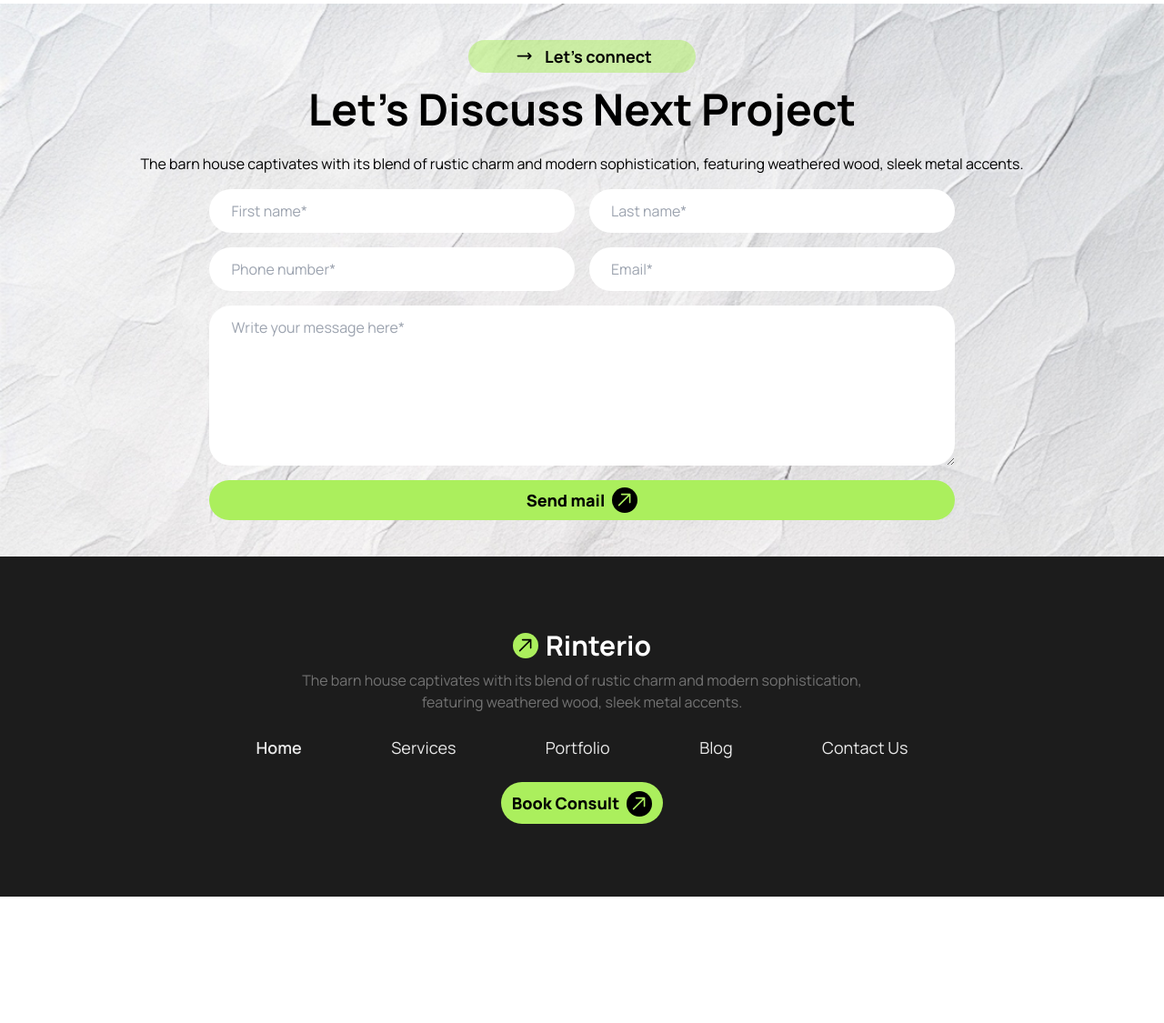
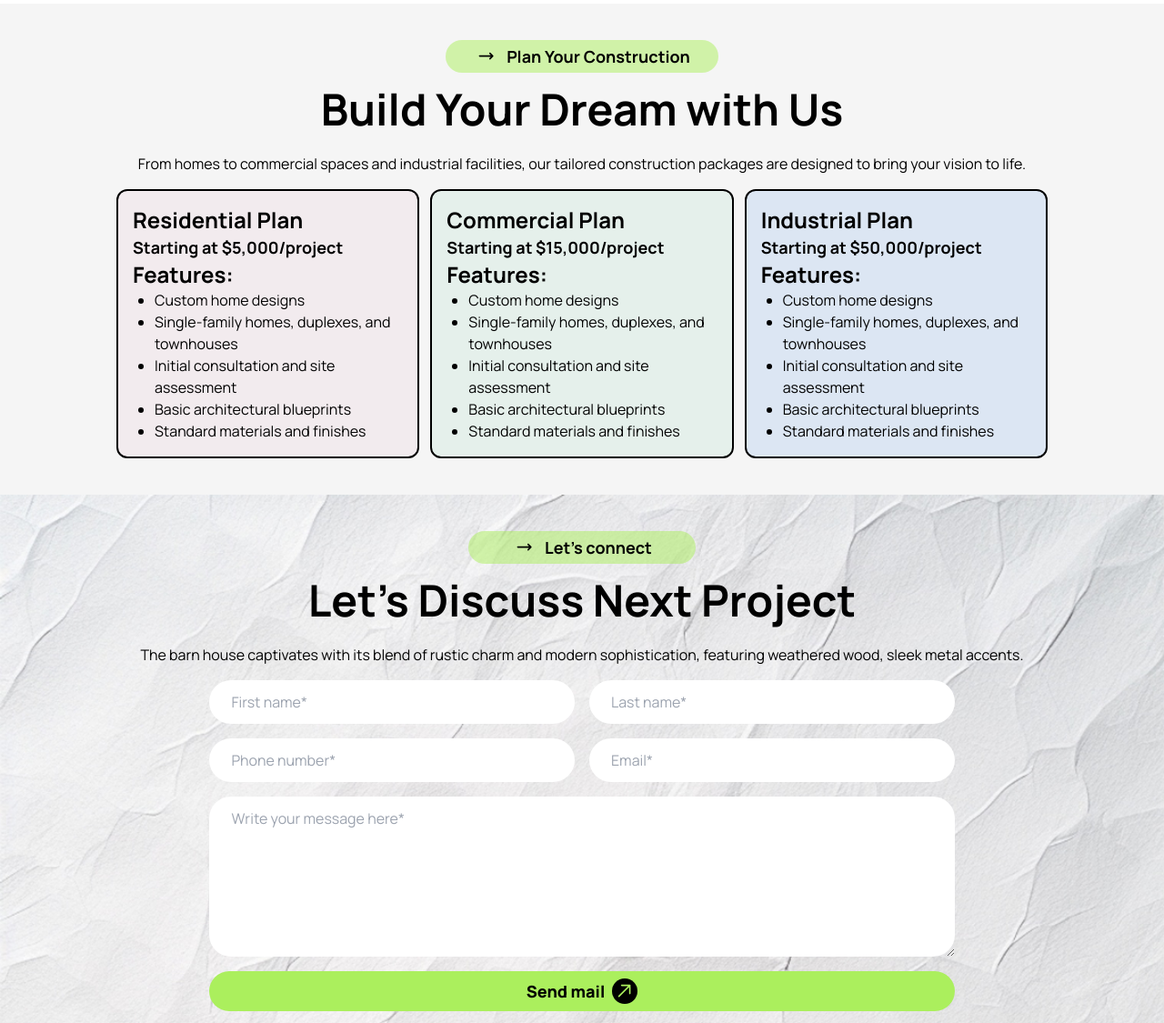
Before and after one commit to greenbinjack/Web-Development-Assignment-03, a plain HTML site: page index.html in a window 1280 px wide. Shown: the part 2583-3708 px from the top of the page at 91% size. Before the commit the page ends 3569 px from the top, so only its background shows below. Drawn offline with nearby package versions, Linux system fonts and the light colour scheme.

Commit message:
added challenge section

```diff
--- a/index.html
+++ b/index.html
@@ -431,6 +431,92 @@
         </div>
       </section>
       <!-- pricing section -->
+      <section class="w-full bg-[hsl(0,0%,96%)] py-10">
+        <div
+          class="w-[90%] sm:w-[80%] flex flex-col justify-center items-center mx-auto"
+        >
+          <!-- content -->
+          <div
+            class="w-full flex flex-col justify-center items-center mx-auto gap-2"
+          >
+            <a
+              href="#"
+              class="w-[300px] rounded-[2rem] border-none bg-[hsl(88,82%,65%)]/[0.5] text-sm sm:text-lg font-bold inline-flex justify-center items-center px-2 py-1 gap-2 mb-2"
+            >
+              <svg
+                xmlns="http://www.w3.org/2000/svg"
+                fill="none"
+                viewBox="0 0 25 25"
+                stroke-width="2"
+                stroke="black"
+                class="size-7 inline p-1"
+              >
+                <path
+                  stroke-linecap="round"
+                  stroke-linejoin="round"
+                  d="M17.25 8.25 21 12m0 0-3.75 3.75M21 12H3"
+                />
+              </svg>
+              Plan Your Construction
+            </a>
+            <h1 class="px-1 font-bold text-3xl sm:text-5xl mb-4 text-center">
+              Build Your Dream with Us
+            </h1>
+            <p class="mb-4 text-center">
+              From homes to commercial spaces and industrial facilities, our
+              tailored construction packages are designed to bring your vision
+              to life.
+            </p>
+          </div>
+          <!-- cards -->
+          <div
+            class="flex flex-col sm:flex-row justify-between items-center gap-3"
+          >
+            <div class="bg-[#E7C1D3]/[0.2] rounded-xl border-2 border-black">
+              <div class="p-4">
+                <h2 class="font-bold text-2xl">Residential Plan</h2>
+                <p class="font-bold text-lg">Starting at $5,000/project</p>
+                <h3 class="font-bold text-2xl">Features:</h3>
+                <ul class="list-disc ml-6">
+                  <li>Custom home designs</li>
+                  <li>Single-family homes, duplexes, and townhouses</li>
+                  <li>Initial consultation and site assessment</li>
+                  <li>Basic architectural blueprints</li>
+                  <li>Standard materials and finishes</li>
+                </ul>
+              </div>
+            </div>
+            <div class="bg-[#A4DAC3]/[0.2] rounded-xl border-2 border-black">
+              <div class="p-4">
+                <h2 class="font-bold text-2xl">Commercial Plan</h2>
+                <p class="font-bold text-lg">Starting at $15,000/project</p>
+                <h3 class="font-bold text-2xl">Features:</h3>
+                <ul class="list-disc ml-6">
+                  <li>Custom home designs</li>
+                  <li>Single-family homes, duplexes, and townhouses</li>
+                  <li>Initial consultation and site assessment</li>
+                  <li>Basic architectural blueprints</li>
+                  <li>Standard materials and finishes</li>
+                </ul>
+              </div>
+            </div>
+            <div class="bg-[#77AAEA]/[0.2] rounded-xl border-2 border-black">
+              <div class="p-4">
+                <h2 class="font-bold text-2xl">Industrial Plan</h2>
+                <p class="font-bold text-lg">Starting at $50,000/project</p>
+                <h3 class="font-bold text-2xl">Features:</h3>
+                <ul class="list-disc ml-6">
+                  <li>Custom home designs</li>
+                  <li>Single-family homes, duplexes, and townhouses</li>
+                  <li>Initial consultation and site assessment</li>
+                  <li>Basic architectural blueprints</li>
+                  <li>Standard materials and finishes</li>
+                </ul>
+              </div>
+            </div>
+          </div>
+        </div>
+      </section>
       <!-- discuss next section -->
       <section class="discuss w-full py-10">
         <div
@@ -499,7 +585,10 @@
               placeholder="Write your message here*"
               class="rounded-3xl px-6 py-3 row-span-12 col-span-2"
             ></textarea>
-            <button type="submit" class="rounded-full bg-[hsl(88,82%,65%)] col-span-2 p-3 py-2 text-lg font-extrabold flex justify-center items-center gap-2">
+            <button
+              type="submit"
+              class="rounded-full bg-[hsl(88,82%,65%)] col-span-2 p-3 py-2 text-lg font-extrabold flex justify-center items-center gap-2"
+            >
               <a href="#" class="block">Send mail</a>
               <svg
                 xmlns="http://www.w3.org/2000/svg"
@@ -520,8 +609,12 @@
         </div>
       </section>
     </main>
-    <footer class="flex flex-col justify-between items-center mx-auto bg-[#1C1C1C] text-white py-10 sm:py-20">
-      <div class="w-[90%] sm:w-[70%] flex flex-col justify-between items-center text-center gap-2">
+    <footer
+      class="flex flex-col justify-between items-center mx-auto bg-[#1C1C1C] text-white py-10 sm:py-20"
+    >
+      <div
+        class="w-[90%] sm:w-[70%] flex flex-col justify-between items-center text-center gap-2"
+      >
         <div class="w-[90%] sm:w-[70%] flex items-center justify-center gap-2">
           <svg
             xmlns="http://www.w3.org/2000/svg"
@@ -539,19 +632,28 @@
           </svg>
           <h1 class="font-bold text-3xl">Rinterio</h1>
         </div>
-        <p class="text-[#737373] w-[90%] sm:w-[70%] mb-4">The barn house captivates with its blend of rustic charm and modern sophistication, featuring weathered wood, sleek metal accents.</p>
+        <p class="text-[#737373] w-[90%] sm:w-[70%] mb-4">
+          The barn house captivates with its blend of rustic charm and modern
+          sophistication, featuring weathered wood, sleek metal accents.
+        </p>
         <div class="w-[90%] sm:w-[80%]">
-          <div class="flex flex-col sm:flex-row items-center justify-between gap-8 mb-4">
-            <a href="#" class="text-[#E9E9E9] text-lg font-semibold">Home</a>
-            <a href="#" class="text-[#E9E9E9] text-lg">Services</a>
-            <a href="#" class="text-[#E9E9E9] text-lg">Portfolio</a>
-            <a href="#" class="text-[#E9E9E9] text-lg">Blog</a>
-            <a href="#" class="text-[#E9E9E9] text-lg">Contact Us</a>
+          <div
+            class="flex flex-col sm:flex-row items-center justify-between gap-8 mb-4"
+          >
+            <a href="#" class="text-[#E9E9E9] font-semibold">Home</a>
+            <a href="#" class="text-[#E9E9E9]">Services</a>
+            <a href="#" class="text-[#E9E9E9]">Portfolio</a>
+            <a href="#" class="text-[#E9E9E9]">Blog</a>
+            <a href="#" class="text-[#E9E9E9]">Contact Us</a>
           </div>
         </div>
-        <button type="submit" class="rounded-full bg-[hsl(88,82%,65%)] col-span-2 p-3 py-2 text-lg font-extrabold flex justify-center items-center gap-2 w-full sm:w-auto">
+        <button
+          type="submit"
+          class="rounded-full bg-[hsl(88,82%,65%)] col-span-2 p-3 py-2 text-lg font-extrabold flex justify-center items-center gap-2 w-full sm:w-auto"
+        >
           <a href="#" class="block text-black">Book Consult</a>
-          <a href="#"><svg
+          <a href="#"
+            ><svg
               xmlns="http://www.w3.org/2000/svg"
               fill="none"
               viewBox="0 0 25 25"
@@ -563,8 +665,8 @@
                 stroke-linecap="round"
                 stroke-linejoin="round"
                 d="m4.5 19.5 15-15m0 0H8.25m11.25 0v11.25"
-            />
-          </svg></a>
+              /></svg
+          ></a>
         </button>
       </div>
     </footer>
```
Lines whose indentation alone changed are shown as unchanged.
